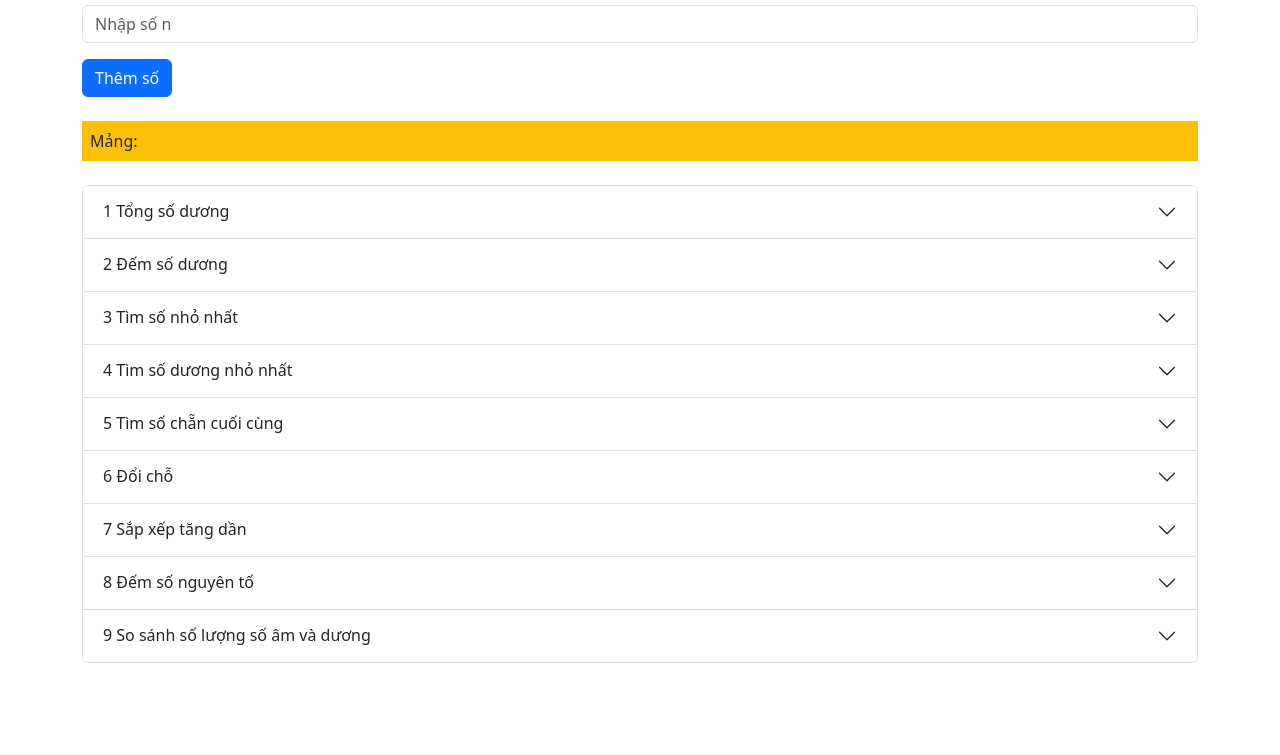
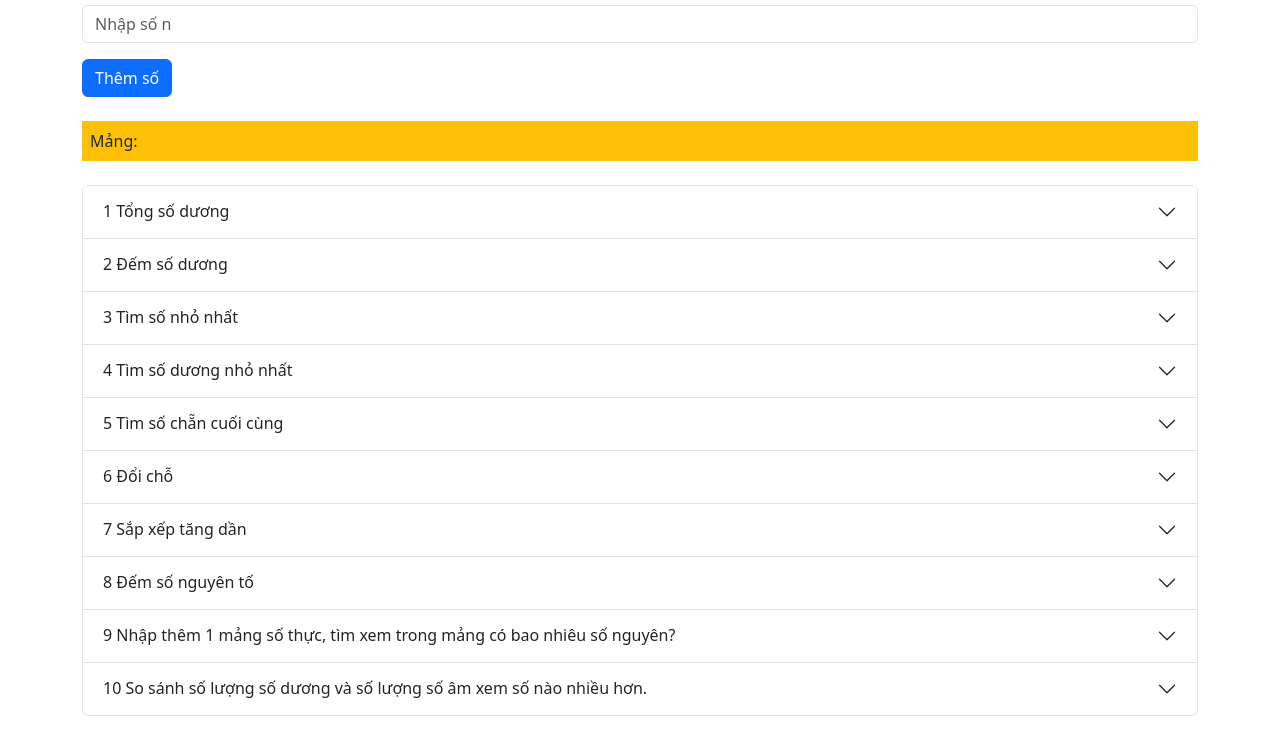
Before and after one commit to ducnhantapdev/BC82_BaiTapJS_BTMang_NgoTranDucNhan, a plain HTML site: page index.html in a window 1280 px wide. Shown: the part 147-902 px from the top of the page. Before the commit the page ends 858 px from the top, so only its background shows below. Drawn offline with nearby package versions, Linux system fonts and the light colour scheme.

Commit message:
update index

```diff
--- a/index.html
+++ b/index.html
@@ -287,8 +287,7 @@
             </div>
           </div>
         </div>
-
-        <!-- 9) So sánh số lượng số âm và dương -->
+        <!-- 9) Nhập thêm 1 mảng số thực, tìm xem trong mảng có bao nhiêu số nguyên? -->
         <div class="accordion-item">
           <h2 class="accordion-header" id="headingNine">
             <button
@@ -299,13 +298,42 @@
               aria-expanded="false"
               aria-controls="collapseNine"
             >
-              9 So sánh số lượng số âm và dương
+              9 Nhập thêm 1 mảng số thực, tìm xem trong mảng có bao nhiêu số
+              nguyên?
             </button>
           </h2>
           <div
             id="collapseNine"
             class="accordion-collapse collapse"
             aria-labelledby="headingNine"
+            data-bs-parent="#accordionExample"
+          >
+            <div class="accordion-body">
+              <p id="timSoNguyen" class="mb-0 text-secondary">
+                (Hiển thị kết quả so sánh tại đây)
+              </p>
+            </div>
+          </div>
+        </div>
+        <!-- 10) So sánh số lượng số âm và dương -->
+        <div class="accordion-item">
+          <h2 class="accordion-header" id="headingTen">
+            <button
+              class="accordion-button collapsed"
+              type="button"
+              data-bs-toggle="collapse"
+              data-bs-target="#collapseTen"
+              aria-expanded="false"
+              aria-controls="collapseTen"
+            >
+              10 So sánh số lượng số dương và số lượng số âm xem số nào nhiều
+              hơn.
+            </button>
+          </h2>
+          <div
+            id="collapseTen"
+            class="accordion-collapse collapse"
+            aria-labelledby="headingTen"
             data-bs-parent="#accordionExample"
           >
             <div class="accordion-body">
```
